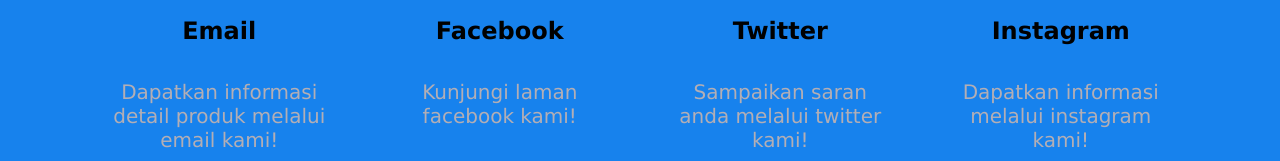
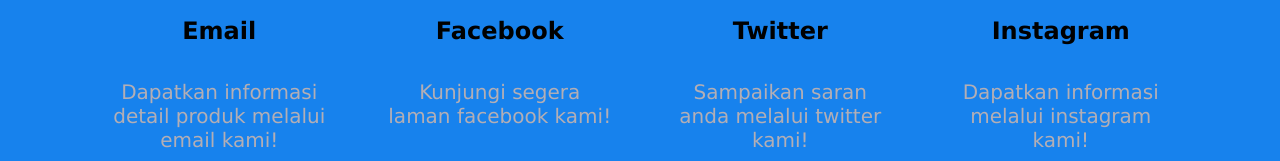
Before and after one commit to rangga-dts/WebDesign, a plain HTML site: page index.html in a window 1280 px wide. Shown: the part 841-1002 px from the top of the page. Drawn offline with Linux system fonts and the light colour scheme.

Commit message:
Update index.html

```diff
--- a/index.html
+++ b/index.html
@@ -49,7 +49,7 @@
               				<img src="facebook.png">
             			</div>
              			<h2>Facebook</h2>
-             			<p class="text-contents">Kunjungi laman facebook kami!</p>
+             			<p class="text-contents">Kunjungi segera laman facebook kami!</p>
              			<a target="_blank" href="https://www.facebook.com/rangga.azhari/" class="btn">Klik di sini!</a>
           			</div>
           			<div class="column">
```
